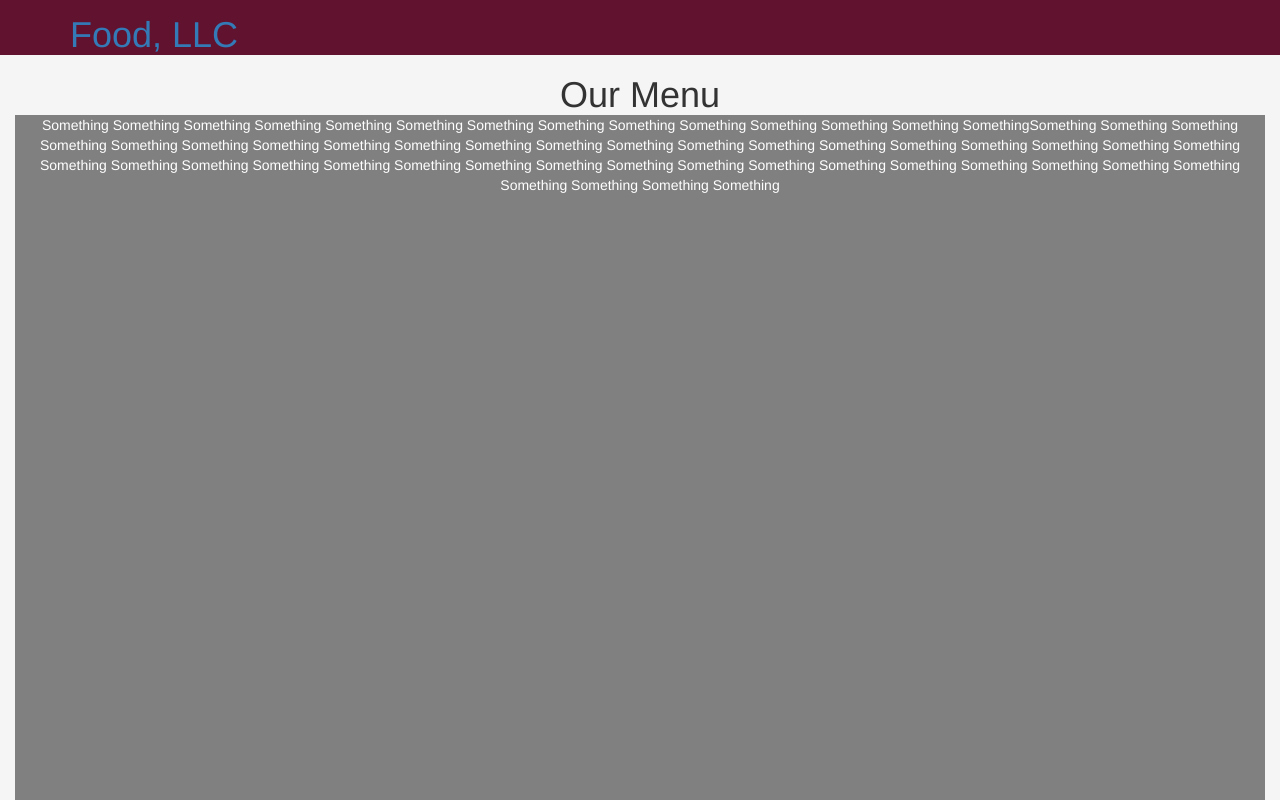
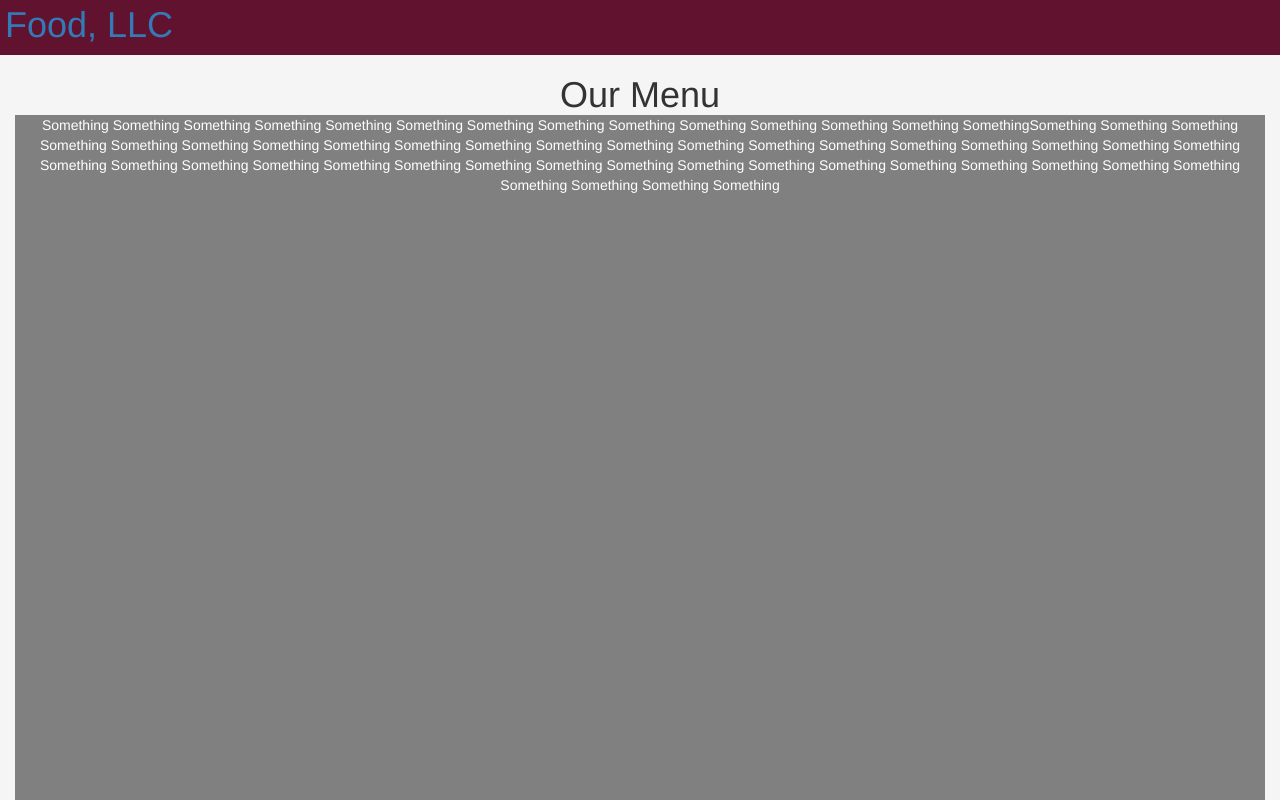
Before and after one commit to lacro29/WebDev, a plain HTML site: page module3-solution/index.html in a window 1280 px wide. Shown: the top 800 px of the page. Drawn offline with Linux system fonts and the light colour scheme.

Commit message:
module3-solution

```diff
--- a/module3-solution/css/styles.css
+++ b/module3-solution/css/styles.css
@@ -3,6 +3,14 @@
   border-radius: 0;
   border: 0;
   height: 55px;
+}
+
+#heading {
+	float: left;
+	position: absolute;
+	top: 5px;
+	left: 5px;
+
 }
 
 h1 {
--- a/module3-solution/index.html
+++ b/module3-solution/index.html
@@ -20,13 +20,8 @@
   <header>
     <nav id="header-nav" class="navbar navbar-default">
       <div class="container">
-        <div class="navbar-header">
-          <a href="index.html" class="pull-left visible-md visible-lg">
-            <div id="logo-img"></div>
-          </a>
-
           <div class="navbar-brand">
-            <a href="index.html"><h1>Food, LLC</h1></a>
+            <a href="index.html"><h1 id="heading">Food, LLC</h1></a>
           </div>
 
           <button type="button" class="navbar-toggle collapsed" data-toggle="collapse" data-target="#collapsable-nav" aria-expanded="false">
```
